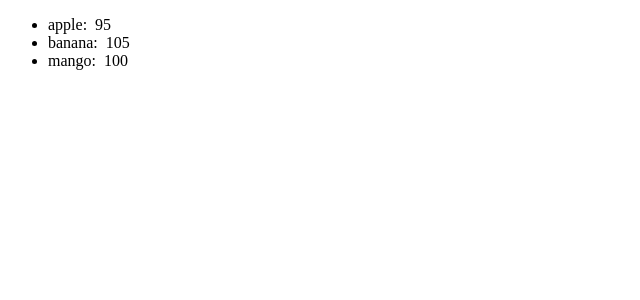
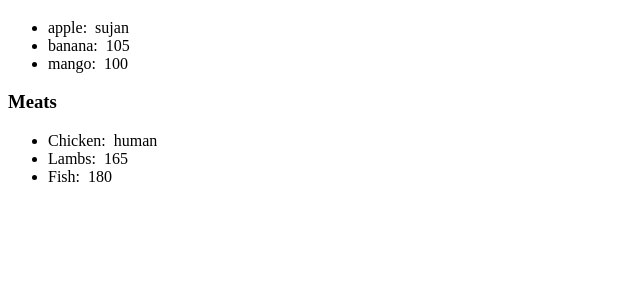
Before and after one commit to akasuju/React, a React (Vite) app in the folder vite-project/: page / in a window 1280 px wide. Shown: the top 300 px of the page, without its empty margins (0-640 px from the left). Built offline with nearby package versions, Linux system fonts and the light colour scheme.

Commit message:
feat: enhance List component to accept items and category props for dynamic rendering

```diff
--- a/vite-project/src/App.jsx
+++ b/vite-project/src/App.jsx
@@ -1,10 +1,22 @@
 // import UserGreetings from "./UserGreetings";
-import List from './List'
+import List from './list'
 
 function App() {
+  const fruits = [
+    { id: 1, name: "apple", calories: "sujan" },
+    { id: 2, name: "banana", calories: 105 },
+    { id: 3, name: "mango", calories: 100 },
+  ];
+    const meats = [
+    { id: 4, name: "Chicken", calories: "human" },
+    { id: 5, name: "Lambs", calories: 165 },
+    { id: 6, name: "Fish", calories: 180 },
+  ];
   return (
     <>
-    <List/>
+    {fruits.length>0&&
+    <List items={fruits} />}
+    <List items={meats} category="Meats"/>
      {/* <UserGreetings /> */}
     </>
   );
--- a/vite-project/src/List.jsx
+++ b/vite-project/src/List.jsx
@@ -1,15 +1,38 @@
-function List() {
-  const fruits = [
-    { id: 1, name: "apple", calories: 95 },
-    { id: 2, name: "banana", calories: 105 },
-    { id: 3, name: "mango", calories: 100 },
-  ];
-  const listItems = fruits.map((fruits) => (
-    <li key={fruits.id}>
-      {" "}
-      {fruits.name}: &nbsp;{fruits.calories}
+import PropTypes from "prop-types";
+function List(props) {
+  const itemList = props.items;
+  const category = props.category;
+
+  // fruits.sort((a ,b)=>a.name.localeCompare(b.name));
+  // fruits.sort((a ,b)=>a.calories - b.calories);
+
+  // const lowCalfruits= fruits.filter(fruit=>fruit.calories<100);
+
+  const listItems = itemList.map((item) => (
+    <li key={item.id}>
+      {item.name}: &nbsp;{item.calories}
     </li>
   ));
-  return <ul>{listItems}</ul>;
+  return (
+    <>
+      <h3>{category}</h3>
+      <ul>{listItems}</ul>
+    </>
+  );
 }
+
+List.propTypes={
+    category: PropTypes.string,
+    items: PropTypes.arrayOf(PropTypes.shape({
+        id: PropTypes.number.isRequired,
+        name: PropTypes.string.isRequired,
+        calories: PropTypes.number.isRequired
+
+    }))
+}
+
+List.defaultProps = {
+    category: "Category",
+    items: []
+};
 export default List;
```
